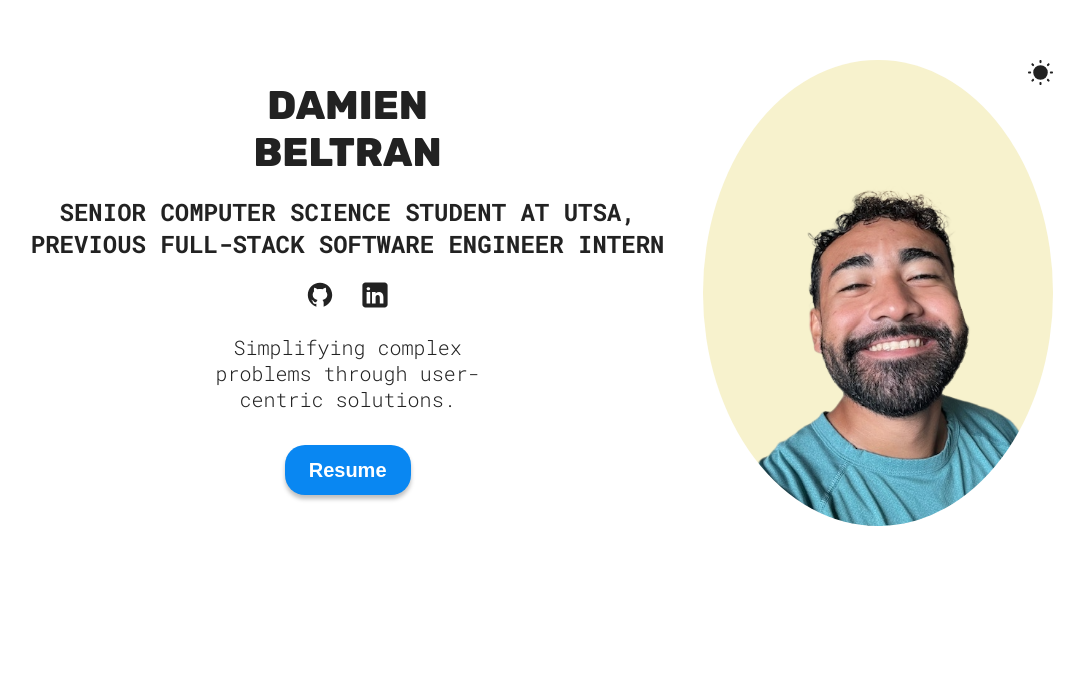
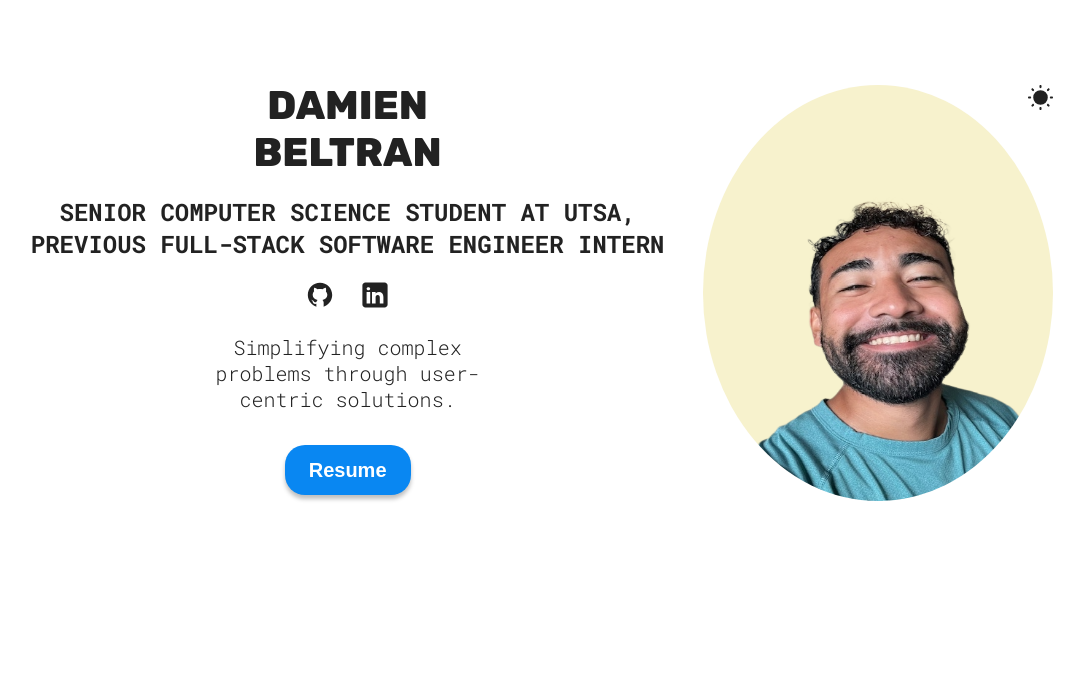
Before and after one commit to Damienb123/Developer-Portfolio, a React (Vite) app: page / in a window 1280 px wide. Shown: the part 105-800 px from the top of the page, without its empty margins (98-1182 px from the left). Built offline with nearby package versions, Linux system fonts and the light colour scheme.

Commit message:
Update HeroStyles.module.css

```diff
--- a/src/sections/Hero/HeroStyles.module.css
+++ b/src/sections/Hero/HeroStyles.module.css
@@ -10,6 +10,7 @@
   .hero {
   max-width: 150px; /* smaller than before */
   border-radius: 50%; /* makes it a perfect circle */
+  height: 26rem;
   }
 
   span {
```
